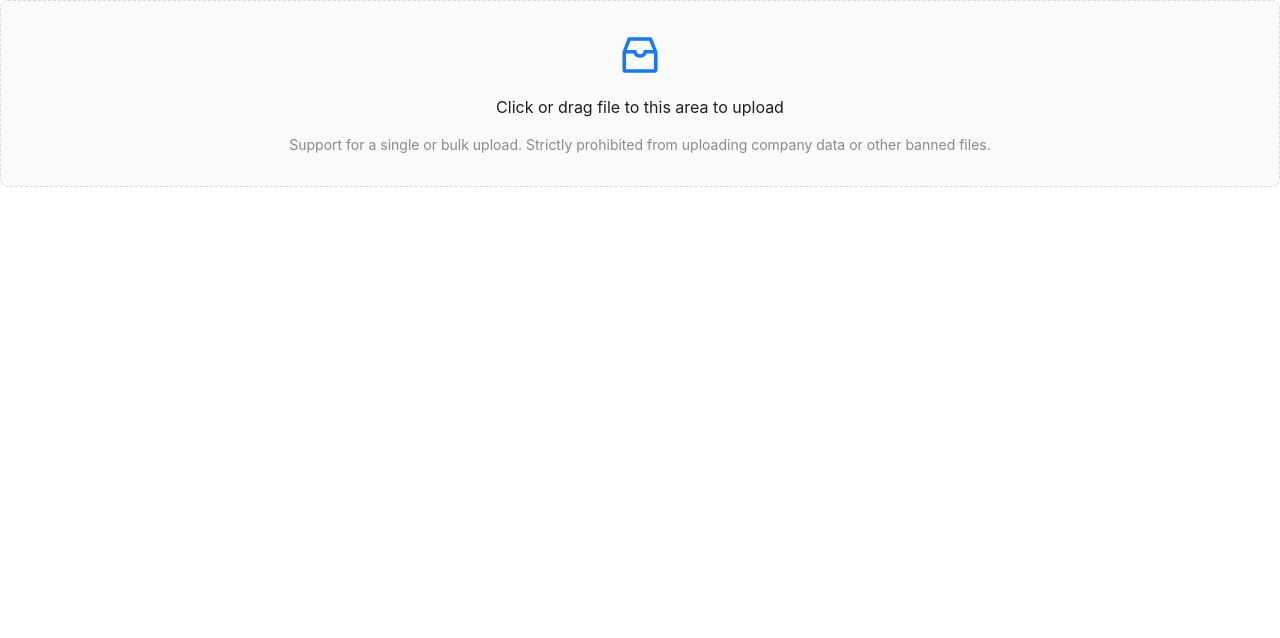
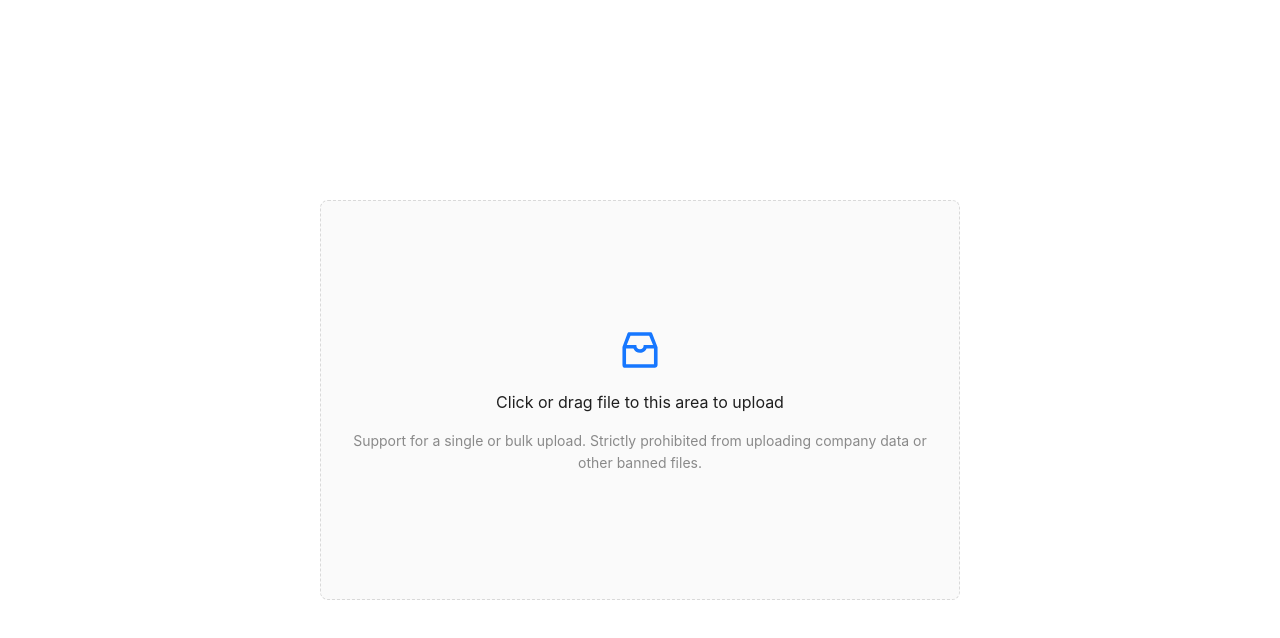
Before and after one commit to HONEiz/tugasakhir-challenge, a React (Create React App) app: page / in a window 1280 px wide. Shown: the top 638 px of the page. Built offline with nearby package versions, Linux system fonts and the light colour scheme.

Commit message:
css edit

```diff
--- a/src/App.css
+++ b/src/App.css
@@ -1,7 +1,31 @@
 .App {
   text-align: center;
+  justify-content: center;
 }
 
+html{
+  width:100%;
+  height: 100%;
+}
+
+body{
+  width: 100%;
+  height: 100%;
+}
+
+#root{
+  width: 100%;
+  height: 100%;
+  justify-content: center;
+  align-items: center;
+  display:flex;
+}
+
+#box{
+  width: 50%;
+  height: 50%;
+
+}
 .App-logo {
   height: 40vmin;
   pointer-events: none;
--- a/src/App.js
+++ b/src/App.js
@@ -3,6 +3,9 @@ import './App.css';
 import React from 'react';
 import { InboxOutlined } from '@ant-design/icons';
 import { message, Upload } from 'antd';
+
+
+
 const { Dragger } = Upload;
 const props = {
   name: 'file',
@@ -26,6 +29,7 @@ const props = {
 
 
 const App = () => (
+  <div id='box'>
   <Dragger {...props}>
     <p className="ant-upload-drag-icon">
       <InboxOutlined />
@@ -36,5 +40,7 @@ const App = () => (
       banned files.
     </p>
   </Dragger>
+  </div>
 );
+
 export default App;
```
